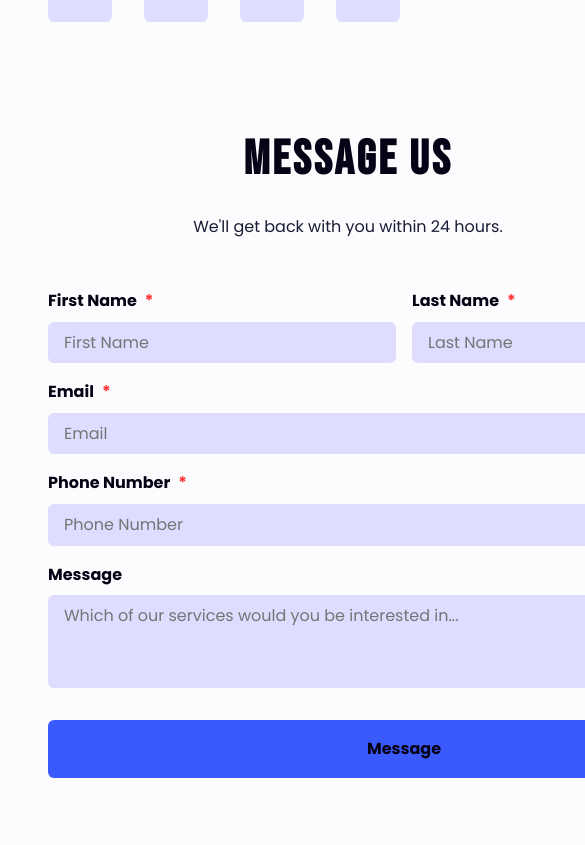
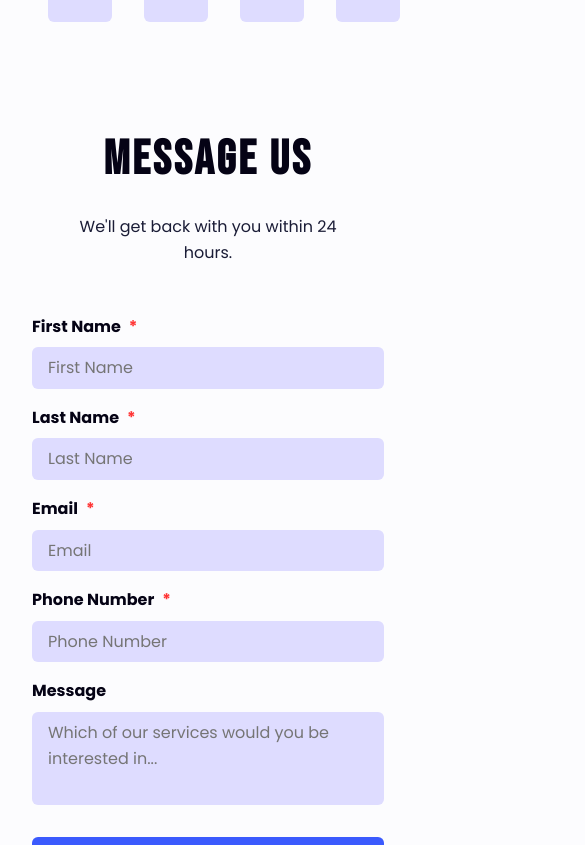
Before and after one commit to akashigamedev/architecture_website, a React (Create React App) app: page / in a window 390 px wide. Shown: the part 7620-8465 px from the top of the page, 585 px wide, since content can reach past the window. Built offline with nearby package versions, Linux system fonts and the light colour scheme.

Commit message:
media query about section

```diff
--- a/src/components/contact_form/ContactForm.module.css
+++ b/src/components/contact_form/ContactForm.module.css
@@ -1,3 +1,4 @@
+@media only screen and (min-width : 431px){
 .inputSection {
     display: flex;
     flex-direction: column;
@@ -75,3 +76,74 @@ form .btn {
     grid-column: span 2;
     margin-top: 1rem;
 }
+}
+
+    @media only screen and (max-width : 431px){
+        .inputSection {
+            display: flex;
+            flex-direction: column;
+            gap: 0.5rem;
+        }
+        .inputSection label {
+            font-weight: bold;
+        }
+
+        .inputSection input,
+        .inputSection textarea {
+            outline: none;
+            background-color: var(--clr-secondary);
+            border: none;
+            color: var(--clr-text-800);
+            padding: 0.5rem 1rem;
+            border-radius: 6px;
+            resize: none;
+        }
+        .inputSection input:focus {
+            border: 1px solid var(--clr-text-400);
+        }
+        .errorMsg {
+            color: var(--clr-error);
+            font-weight: bold;
+            text-transform: capitalize;
+        }
+
+
+
+        .grid {
+            display: grid;
+            grid-template-columns: repeat(12, 1fr);
+            gap: 2rem;
+            margin: 0 2rem;
+        }
+
+        .textSection {
+            grid-column: 2 / span 10;
+            text-align: center;
+        }
+        .textSection h2, .textSection p {
+            margin-bottom: 1rem;
+        }
+
+        .textSection p {
+            color: var(--clr-text-400);
+        }
+
+        form {
+            grid-row-start: 2;
+            grid-column: span 12;
+
+            width: 100%;
+            display: grid;
+
+            gap: 1rem;
+        }
+        form .btn {
+
+            text-align: center;
+            justify-content: center;
+            align-items: center;
+
+            margin-top: 1rem;
+        }
+
+    }
--- a/src/components/faq/Faq.module.css
+++ b/src/components/faq/Faq.module.css
@@ -1,3 +1,4 @@
+@media only screen and (min-width : 431px){
 .grid {
     display: grid;
     grid-template-columns: repeat(12, 1fr);
@@ -59,3 +60,69 @@
 .faqItem.open .question {
     color: var(--clr-accent-yellow);
 }
+}
+@media only screen and (max-width : 431px){
+    .grid {
+        display: grid;
+        grid-template-columns: repeat(12, 1fr);
+
+    }
+
+
+    .textSection {
+        grid-column: 2 / span 10;
+        justify-self: center;
+    }
+
+    .textSection h2{
+        text-align: center;
+    }
+    .faqSection {
+        grid-column: 2 / span 10 ;
+
+    }
+
+    .textSection p {
+        text-align: center;
+        margin-top: 1rem;
+    }
+
+    .faqSection {
+        margin-top: 3rem;
+        display: flex;
+        flex-direction: column;
+        gap: 1rem;
+
+    }
+    .faqItem {
+        display: flex;
+        flex-direction: column;
+        gap: 1rem;
+        justify-content: center;
+        background: var(--clr-secondary);
+        padding: 1.5rem;
+        border-radius: 10px;
+
+    }
+
+    .faqItem .questionSection {
+        display: flex;
+        flex-direction: row;
+        justify-content: space-between;
+        align-items: center;
+        cursor: pointer;
+    }
+    .answer{
+
+        transition:  0.2s;
+
+    }
+    .question {
+        transition: color 200ms ease-in;
+
+    }
+
+    .faqItem.open .question {
+        color: var(--clr-accent-yellow);
+    }
+}
--- a/src/components/mapcontact/MapContact.module.css
+++ b/src/components/mapcontact/MapContact.module.css
@@ -1,3 +1,4 @@
+@media only screen and (min-width : 431px){
 .grid {
     display: grid;
     grid-template-columns: 1fr 1fr;
@@ -48,3 +49,66 @@
     color: var(--clr-text-400);
     font-weight: 300;
 }
+.main h2{
+    text-align: center;
+     margin-bottom: var(--m-lg);
+}
+}
+
+@media only screen and (max-width : 431px) {
+    .main h2 {
+            text-align: center;
+             margin-bottom: var(--m-lg);
+             margin-left: 10px;
+    }
+    .grid{
+        display: flex;
+        flex-direction: column;
+        margin-left: 10px;
+    }
+    .left iframe{
+
+        width: 100%;
+        height: 320px;
+    }
+    .right {
+        background: var(--clr-secondary);
+
+        display: flex;
+        flex-direction: column;
+        justify-content: center;
+        gap: 2rem;
+    }
+    .textSection {
+        display: flex;
+        flex-direction: column;
+        gap: 0.5rem;
+
+       ;
+    }
+    .textSection p {
+        color: var(--clr-text-400);
+        width: 95%;
+        padding-left:2rem
+    }
+    .textSection h4{
+        text-align: center;
+    }
+
+    .contactInfoSection {
+        display: flex;
+        flex-direction: column;
+        gap: 0.5rem;
+        margin-left: 15px;
+        margin-bottom: 15px;
+    }
+
+    .contactInfoItem > p {
+        background: var(--clr-primary);
+        padding: 0.5rem;
+        width: 400px;
+        border-radius: 6px;
+        color: var(--clr-text-400);
+        font-weight: 300;
+    }
+}
--- a/src/components/mapcontact/Mapcontact.js
+++ b/src/components/mapcontact/Mapcontact.js
@@ -6,6 +6,7 @@ import { FaLocationDot } from "react-icons/fa6";
 
 const MapContact = () => {
   return (
+    <div className={styles.main}> <h2>CONTACT US</h2>
     <div className={styles.grid}>
       <div className={styles.left}>
       <iframe
@@ -46,6 +47,7 @@ const MapContact = () => {
         </div>
       </div>
     </div>
+    </div>
   );
 };
 
--- a/src/pages/contact/Contact.js
+++ b/src/pages/contact/Contact.js
@@ -7,7 +7,7 @@ import Spacer from '../../components/Spacer';
 export default function Contact() {
   return (
     <div>
-      <h2 style={{textAlign: 'center', marginBottom: 'var(--m-lg)'}}>CONTACT US</h2>
+
       <Mapcontact />
       <Spacer />
       <ContactForm />
```
